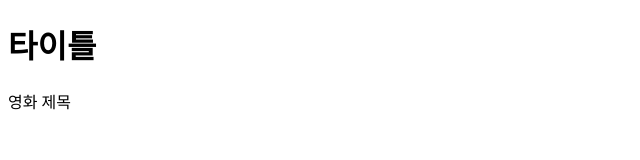
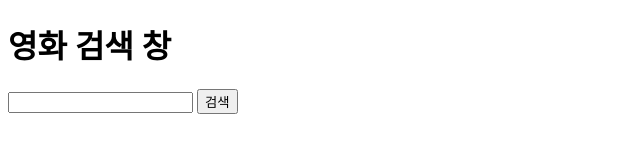
Before and after one commit to rymile/nabacam, a plain HTML site: page index.html in a window 1280 px wide. Shown: the whole page, without its empty margins (0-640 px from the left). Drawn offline with Linux system fonts and the light colour scheme.

Commit message:
html commit

```diff
--- a/index.html
+++ b/index.html
@@ -5,10 +5,19 @@
     <meta http-equiv="X-UA-Compatible" content="IE=edge" />
     <meta name="viewport" content="width=device-width, initial-scale=1.0" />
     <title>내배캠 영화 리스트</title>
-    <h1>타이틀</h1>
+    <link rel="stylesheet" href="style.css" />
   </head>
   <body>
-    <div>영화 제목</div>
+    <section class="container"></section>
+    <h1>영화 검색 창</h1>
+    <form id="search-form">
+      <input type="text" id="search" />
+      <button id="searchBtn">검색</button>
+    </form>
+    <ul id="list">
+      <!-- 자바스크립트 데이터 -->
+    </ul>
+
+    <script src="./index.js"></script>
   </body>
-  <script scr="homework.js"></script>
 </html>
```
